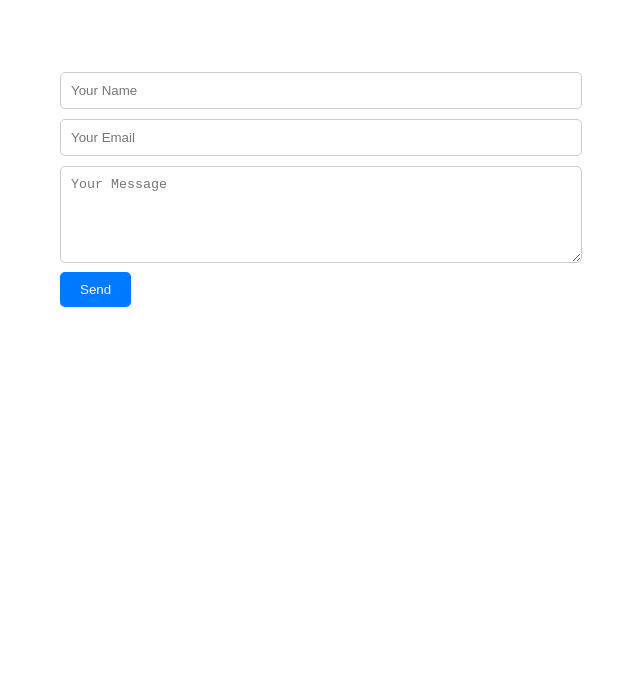
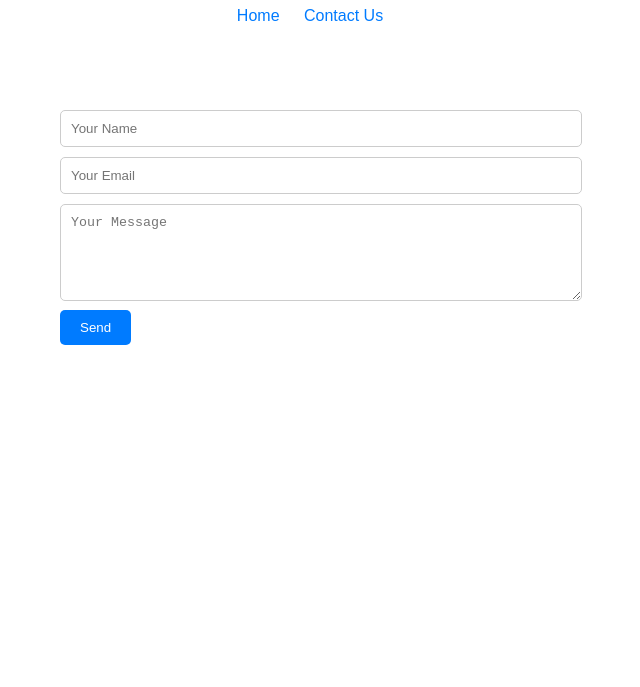
Before and after one commit to CyberZombi3/cyberzombi3.github.io, a plain HTML site: page contact.html in a window 1280 px wide. Shown: the part 113-800 px from the top of the page, without its empty margins (330-970 px from the left). Drawn offline with Linux system fonts and the light colour scheme.

Commit message:
Update contact.html

```diff
--- a/contact.html
+++ b/contact.html
@@ -21,6 +21,17 @@
             margin: 0;
             padding: 40px 0;
             width: 100%;
+        }
+        nav {
+            margin-bottom: 20px;
+        }
+        nav a {
+            margin: 0 10px;
+            text-decoration: none;
+            color: #007BFF;
+        }
+        nav a:hover {
+            text-decoration: underline;
         }
         .contact-form {
             display: flex;
@@ -53,9 +64,13 @@
 <body>
     <header>
         <h1>Contact Us</h1>
+        <nav>
+            <a href="index.html">Home</a>
+            <a href="contact.html">Contact Us</a>
+        </nav>
     </header>
     <div class="contact-form">
-        <form action="bcc04a6ab5ce373f31fe31eee0d39645" method="post">
+        <form action="https://formsubmit.co/info@jam-fulfilment.co.uk" method="post">
             <input type="text" name="name" placeholder="Your Name" required>
             <input type="email" name="_replyto" placeholder="Your Email" required>
             <textarea name="message" rows="5" placeholder="Your Message" required></textarea>
```
